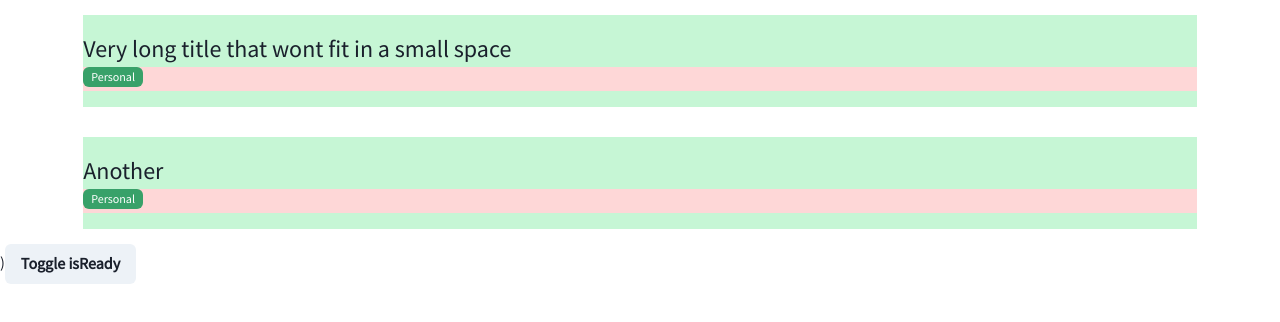
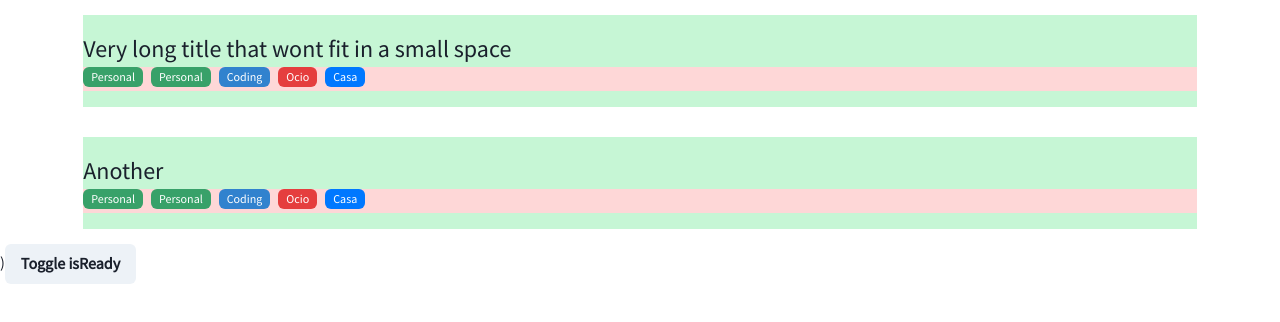
Before and after one commit to Ruberoni/notes-project, a React (Create React App) app in the folder client/: page / in a window 1280 px wide. Shown: the top 322 px of the page. Built offline with nearby package versions, Linux system fonts and the light colour scheme.

Commit message:
Clean code - Remove getHideScrollBarCSS function

```diff
--- a/client/src/App.tsx
+++ b/client/src/App.tsx
@@ -4,8 +4,33 @@ import CategoryTag from "./components/CategoryTag";
 import NoteItem, { HScrollTest } from "./components/NoteItem";
 import NotesList from "./components/NotesLists";
 
+/*
+
+Example input data
+[
+  {
+    id:,
+    user:,
+    title:,
+    categories: [
+      {
+        id:,
+        label:,
+        color:
+      }
+    ]
+  }
+]
+*/
+
 function App(): JSX.Element {
-  const categories = [<CategoryTag key={1} label="Personal" color="green" />];
+  const categories = [
+    <CategoryTag key={1} label="Personal" color="green" />,
+    <CategoryTag key={2} label="Personal" color="green" />,
+    <CategoryTag key={3} label="Coding" color="blue" />,
+    <CategoryTag key={4} label="Ocio" color="red" />,
+    <CategoryTag key={5} label="Casa" />,
+  ];
 
   const [isReady, setIsReady] = useState(false);
   const [isActive, setIsActive] = useState(false);
@@ -21,6 +46,14 @@ function App(): JSX.Element {
           // setIsActive={setIsActive}
         />
         <NoteItem title="Another" categories={categories} isReady={isReady} />
+        {/*
+        <NoteItem title="Another" categories={categories} isReady={isReady} />
+        <NoteItem title="Another" categories={categories} isReady={isReady} />
+        <NoteItem title="Another" categories={categories} isReady={isReady} />
+        <NoteItem title="Another" categories={categories} isReady={isReady} />
+        <NoteItem title="Another" categories={categories} isReady={isReady} />
+        <NoteItem title="Another" categories={categories} isReady={isReady} />
+        */}
       </NotesList>
       <Button onClick={() => setIsReady(!isReady)}>Toggle isReady</Button>
     </div>
--- a/client/src/CustomizingTheme.tsx
+++ b/client/src/CustomizingTheme.tsx
@@ -5,7 +5,7 @@ export default function CustomizingTheme(): JSX.Element {
   return (
     <div>
       <Heading fontWeight="normal">Some head</Heading>
-      <Text fontSize="lg">Hola</Text>
+      <Text fontSize="lg">update</Text>
     </div>
   );
 }
--- a/client/src/components/NoteItem.tsx
+++ b/client/src/components/NoteItem.tsx
@@ -10,8 +10,6 @@ import {
   CircularProgress,
   useAccordionItem,
 } from "@chakra-ui/react";
-
-import { getHideScrollBarCSS } from "../utils";
 
 import { PropGetter } from "@chakra-ui/react-utils";
 
@@ -43,7 +41,7 @@ export interface NoteItemProps {
  * - The categories are scrollable.
  *
  * @todo
- * - Title [ ]
+ * - Title [X]
  * - Title tooltip [X]
  * - Categories [X]
  * - Loading icon [X]
@@ -97,7 +95,6 @@ export default function NoteItem({
       {...button}
       bg={/* "blue.100" */ bg}
       h="122px"
-      sx={getHideScrollBarCSS()}
       _hover={{ cursor: "pointer" }}
     >
       <Flex
@@ -115,9 +112,7 @@ export default function NoteItem({
             {noteTitle}
           </Text>
         </Tooltip>
-        <HScroll bg="red.100" className="delHScrollBar">
-          {categories}
-        </HScroll>
+        <HScroll bg="red.100">{categories}</HScroll>
       </Flex>
     </Center>
   );
@@ -130,24 +125,45 @@ export interface HScrollProps {
 
 /**
  * Displays the 'children' one after another horizontally.
+ * If width is not enough to displays all the children, them it become scrollable but
+ * the scrollbar is hiden
  */
 export function HScroll({ children, ...props }: HScrollProps): JSX.Element {
   return (
-    <HStack spacing="8px" shouldWrapChildren {...props}>
+    <HStack
+      className="hideScrollBar"
+      spacing="8px"
+      shouldWrapChildren
+      {...props}
+    >
       {children}
     </HStack>
   );
 }
 
-export function HScrollTest(): JSX.Element {
+export function HScrollTest(props?: any): JSX.Element {
   return (
-    <Box bg="red.100 " w="100px" sx={getHideScrollBarCSS()}>
-      <HScroll className="delHScrollBar">
-        <CategoryTag label="Personal" color="green" />
-        <CategoryTag label="Coding" color="blue" />
-        <CategoryTag label="Ocio" color="red" />
-        <CategoryTag label="Casa" />
-      </HScroll>
-    </Box>
+    <HScroll bg="red.100" className="delHScrollBar" {...props}>
+      <CategoryTag label="Personal" color="green" />
+      <CategoryTag label="Coding" color="blue" />
+      <CategoryTag label="Ocio" color="red" />
+      <CategoryTag label="Casa" />
+    </HScroll>
   );
 }
+
+export function NoteItemContainer(props: any): JSX.Element {
+  const { id, title, categories, handleOnClick } = props;
+
+  const categoriesComp = categories.map((cat: any) => (
+    <CategoryTag key={cat.id} color={cat.color} label={cat.label} />
+  ));
+
+  return (
+    <NoteItem
+      title={title}
+      categories={categoriesComp}
+      handleOnClick={handleOnClick}
+    />
+  );
+}
--- a/client/src/components/NotesLists.tsx
+++ b/client/src/components/NotesLists.tsx
@@ -1,5 +1,6 @@
 import React from "react";
 import {
+  Box,
   useAccordion,
   AccordionDescendantsProvider,
   AccordionProvider,
@@ -7,6 +8,7 @@ import {
 
 export interface NotesListProps {
   children: JSX.Element | JSX.Element[];
+  [key: string]: any;
 }
 
 /**
@@ -16,11 +18,11 @@ export interface NotesListProps {
  *  item active at a time
  *
  * Features:
- * - Display Drawer when mobile device
+ * - NO -- This is job of the lateral section -- Display Drawer when mobile device
  * - Only one item can be active at a time
  *
  * @todo
- * - Display Drawer when mobile device [ ]
+ * - Scrollable notes [X]
  * - Only one item can be active at a time using *Implement_accordion_logic* [X]
  *
  * @Implement_accordion_logic
@@ -31,7 +33,10 @@ export interface NotesListProps {
  * 5. Wrap 'AccordionProvider' in 'AccordionDescendantsProvider' with value = descendants
  *
  */
-export default function NotesList({ children }: NotesListProps): JSX.Element {
+export default function NotesList({
+  children,
+  ...props
+}: NotesListProps): JSX.Element {
   const { descendants, ...context } = useAccordion({ allowToggle: true });
 
   const ctx = React.useMemo(
@@ -41,7 +46,12 @@ export default function NotesList({ children }: NotesListProps): JSX.Element {
 
   return (
     <AccordionDescendantsProvider value={descendants}>
-      <AccordionProvider value={ctx}>{children}</AccordionProvider>)
+      <AccordionProvider value={ctx}>
+        <Box className="hideScrollBar" {...props}>
+          {children}
+        </Box>
+      </AccordionProvider>
+      )
     </AccordionDescendantsProvider>
   );
 }
--- a/client/src/index.tsx
+++ b/client/src/index.tsx
@@ -16,6 +16,20 @@ const theme = extendTheme({
       },
     },
   },
+  styles: {
+    global: {
+      // Styles to hide scrollbar
+      ".hideScrollBar": {
+        overflow: "auto",
+        "scrollbar-width": "none" /* Firefox */,
+        "-ms-overflow-style": "none" /* Internet Explorer 10+ */,
+      },
+      ".hideScrollBar::-webkit-scrollbar": {
+        width: 0,
+        height: 0,
+      },
+    },
+  },
 });
 
 ReactDOM.render(
```
